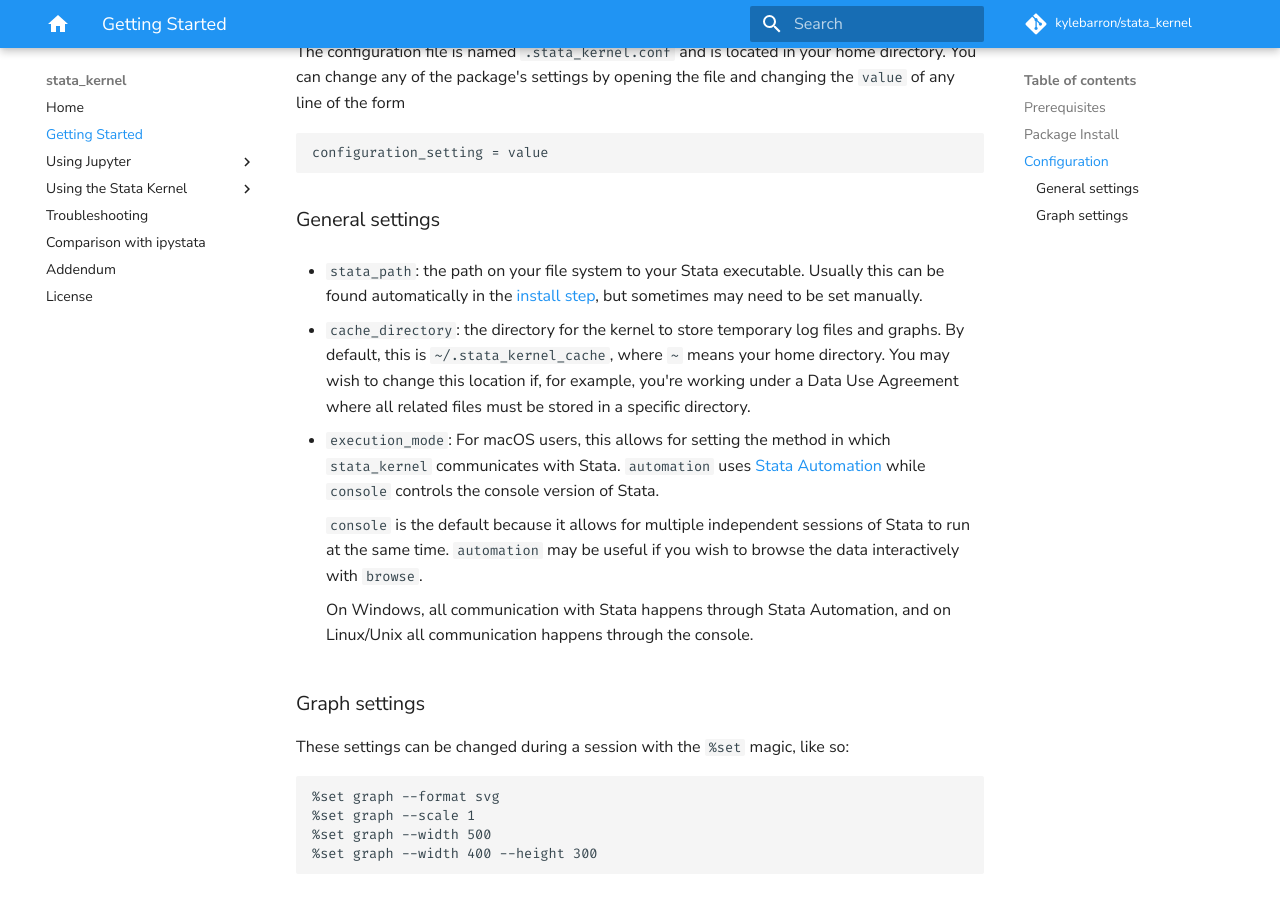
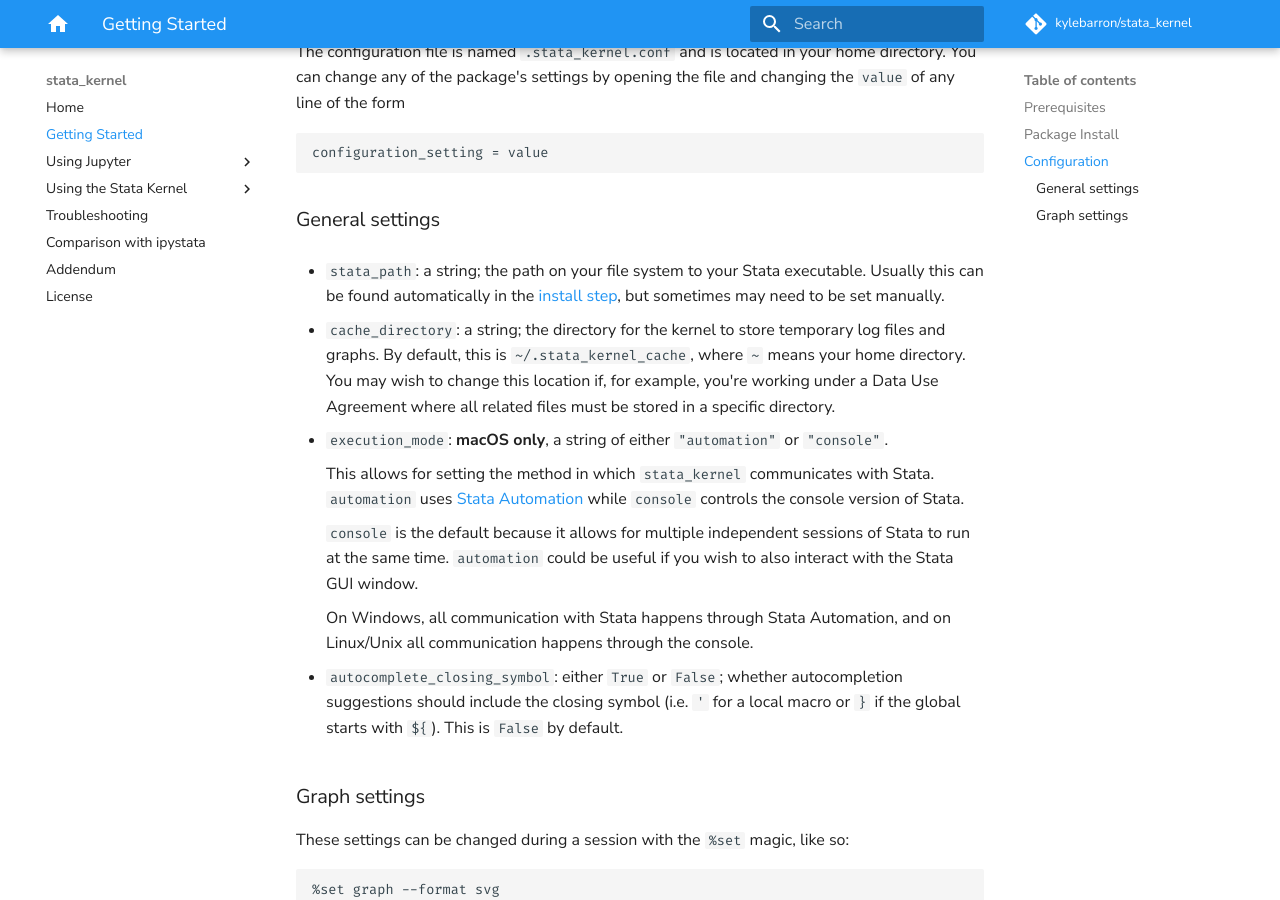
Before and after one commit to kylebarron/stata_kernel, an MkDocs documentation site: the page built from docs/src/getting_started.md, in a window 1280 px wide and 900 px high, scrolled down 1605 px. Built offline with MkDocs 1.6.1 and Material for MkDocs 9.7.7, drawn with Linux system fonts in a browser that asks for light colours; comment, search, counter and statistics services are not loaded.

Commit message:
Add option to enable closing symbol autocomplete. Fixes #102.

```diff
--- a/docs/src/getting_started.md
+++ b/docs/src/getting_started.md
@@ -75,18 +75,22 @@ configuration_setting = value
 
 ### General settings
 
-- `stata_path`: the path on your file system to your Stata executable. Usually this can be found automatically in the [install step](getting_started.md#package-install), but sometimes may need to be set manually.
+- `stata_path`: a string; the path on your file system to your Stata executable. Usually this can be found automatically in the [install step](getting_started.md#package-install), but sometimes may need to be set manually.
 
-- `cache_directory`: the directory for the kernel to store temporary log files and graphs. By default, this is `~/.stata_kernel_cache`, where `~` means your home directory. You may wish to change this location if, for example, you're working under a Data Use Agreement where all related files must be stored in a specific directory.
+- `cache_directory`: a string; the directory for the kernel to store temporary log files and graphs. By default, this is `~/.stata_kernel_cache`, where `~` means your home directory. You may wish to change this location if, for example, you're working under a Data Use Agreement where all related files must be stored in a specific directory.
 
-- `execution_mode`: For macOS users, this allows for setting the method in which `stata_kernel` communicates with Stata. `automation` uses [Stata Automation](https://www.stata.com/automation/) while `console` controls the console version of Stata.
+- `execution_mode`: **macOS only**, a string of either `"automation"` or `"console"`.
+
+    This allows for setting the method in which `stata_kernel` communicates with Stata. `automation` uses [Stata Automation](https://www.stata.com/automation/) while `console` controls the console version of Stata.
 
     `console` is the default because it allows for multiple independent sessions
-    of Stata to run at the same time. `automation` may be useful if you wish to
-    browse the data interactively with `browse`.
+    of Stata to run at the same time. `automation` could be useful if you wish
+    to also interact with the Stata GUI window.
 
     On Windows, all communication with Stata happens through Stata Automation,
     and on Linux/Unix all communication happens through the console.
+
+- `autocomplete_closing_symbol`: either `True` or `False`; whether autocompletion suggestions should include the closing symbol (i.e. ``'`` for a local macro or `}` if the global starts with `${`). This is `False` by default.
 
 ### Graph settings
 
```
Also changed, not shown: 2 other files.
